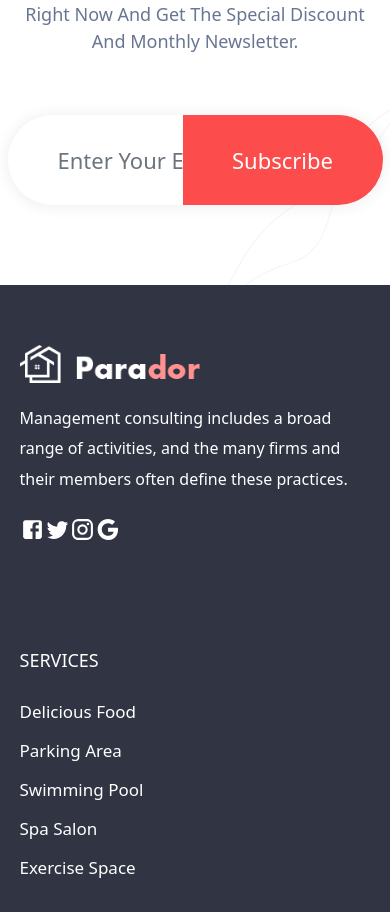
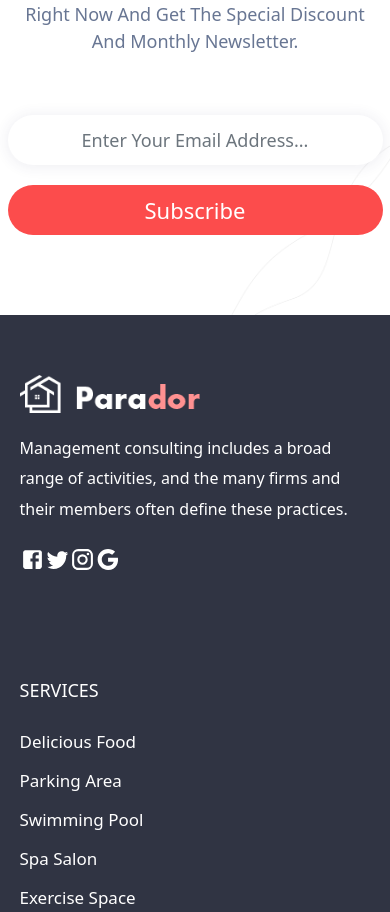
Before and after one commit to ntnhat267/NITC-Booking-Hotel, a React (Create React App) app: page /room in a window 390 px wide. Shown: the part 4637-5549 px from the top of the page. Built offline with nearby package versions, Linux system fonts and the light colour scheme.

Commit message:
update Newslatter.scss responsive

```diff
--- a/src/components/Newslatter/Newslatter.scss
+++ b/src/components/Newslatter/Newslatter.scss
@@ -41,6 +41,14 @@
                 padding: 10px 50px;
             }
 
+            @media only screen and (max-width:560px) {
+                input {
+                    height: 50px;
+                    font-size: 18px;
+                    text-align: center;
+                }
+            }
+
             button {
                 background: #fc4c4c;
                 border: 0;
@@ -53,6 +61,14 @@
                 right: 0;
                 top: 0;
                 width: 200px;
+
+                @media only screen and (max-width:560px) {
+                    position: relative;
+                    width: 100%;
+                    margin-top: 20px;
+                    border-radius: 35px;
+                    height: 50px;
+                }
             }
         }
     }
```
